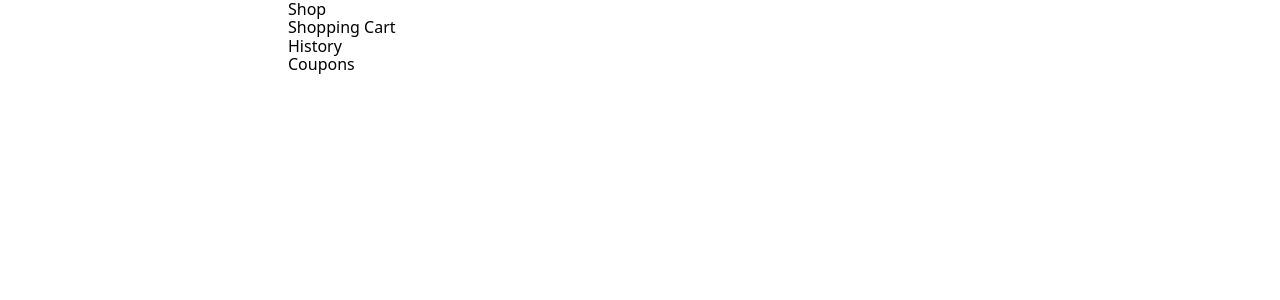
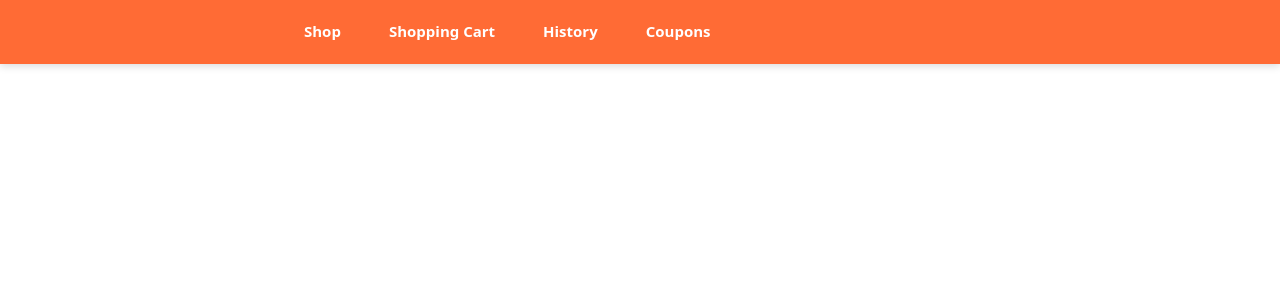
Before and after one commit to vitalii-cherukha/delivery-food, a React (Vite) app: page / in a window 1280 px wide. Shown: the top 300 px of the page. Built offline with nearby package versions, Linux system fonts and the light colour scheme.

Commit message:
add styles header

```diff
--- a/src/App.tsx
+++ b/src/App.tsx
@@ -1,5 +1,4 @@
 import { Route, Routes } from "react-router";
-import "./App.css";
 import MainLayout from "./components/MainLayout/MainLayout";
 import Shop from "./pages/Shop/Shop";
 import ShoppingCart from "./pages/ShoppingCart/ShoppingCart";
--- a/src/components/Header/Header.module.css
+++ b/src/components/Header/Header.module.css
@@ -0,0 +1,57 @@
+.header {
+  position: sticky;
+  top: 0;
+  z-index: 100;
+  background-color: #ff6b35;
+  box-shadow: 0 2px 8px rgba(0, 0, 0, 0.15);
+}
+
+.nav {
+  display: flex;
+  justify-content: center;
+  align-items: center;
+  padding: 12px 0;
+}
+
+.list {
+  display: flex;
+  flex-direction: column;
+  align-items: center;
+  gap: 8px;
+}
+
+.link {
+  display: block;
+  padding: 6px 12px;
+  border-radius: 8px;
+  font-size: 14px;
+  font-weight: 600;
+  color: #fff;
+  transition: background-color 0.2s;
+}
+
+.link:hover {
+  background-color: rgba(255, 255, 255, 0.2);
+}
+
+.link.active {
+  background-color: rgba(255, 255, 255, 0.25);
+}
+
+@media only screen and (min-width: 768px) {
+  .nav {
+    justify-content: flex-start;
+    height: 64px;
+    padding: 0;
+  }
+
+  .list {
+    flex-direction: row;
+    gap: 16px;
+  }
+
+  .link {
+    font-size: 15px;
+    padding: 8px 16px;
+  }
+}
```
